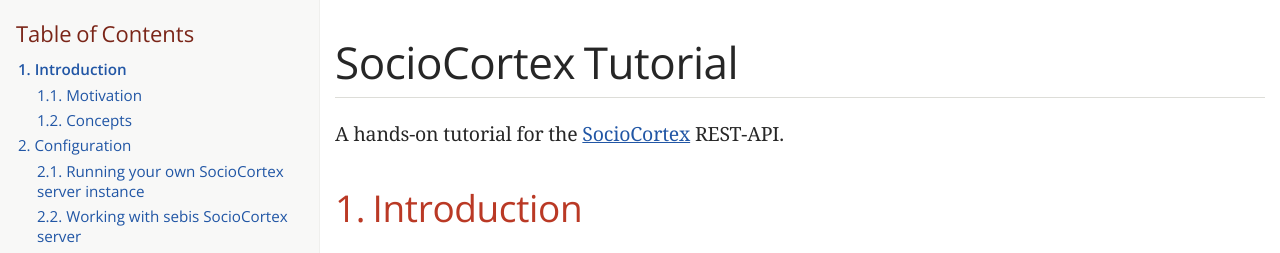
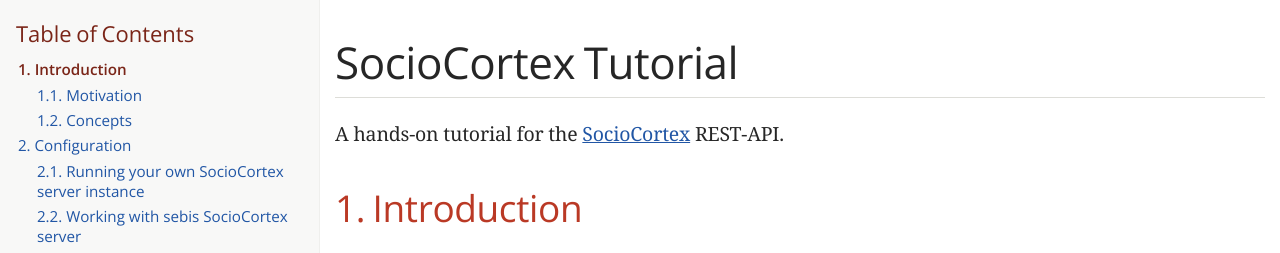
Before and after one commit to manoj5864/sociocortex, a Jekyll site: the page built from tutorial-rest-api.html, in a window 1280 px wide. Shown: the top 253 px of the page. Built offline with Jekyll 4.4.1, drawn with Linux system fonts in a browser that asks for light colours; nearby versions of some CDN libraries; some web fonts are replaced.

Commit message:
Minor fix

```diff
--- a/_includes/rest-api-tutorial.html
+++ b/_includes/rest-api-tutorial.html
@@ -486,6 +486,7 @@
 <style>
 .active {
     font-weight:bold;
+    color: #7a2518;
 }
 </style>
 <script type="text/javascript" src="https://cdnjs.cloudflare.com/ajax/libs/jquery/3.1.0/jquery.min.js"></script>
```
